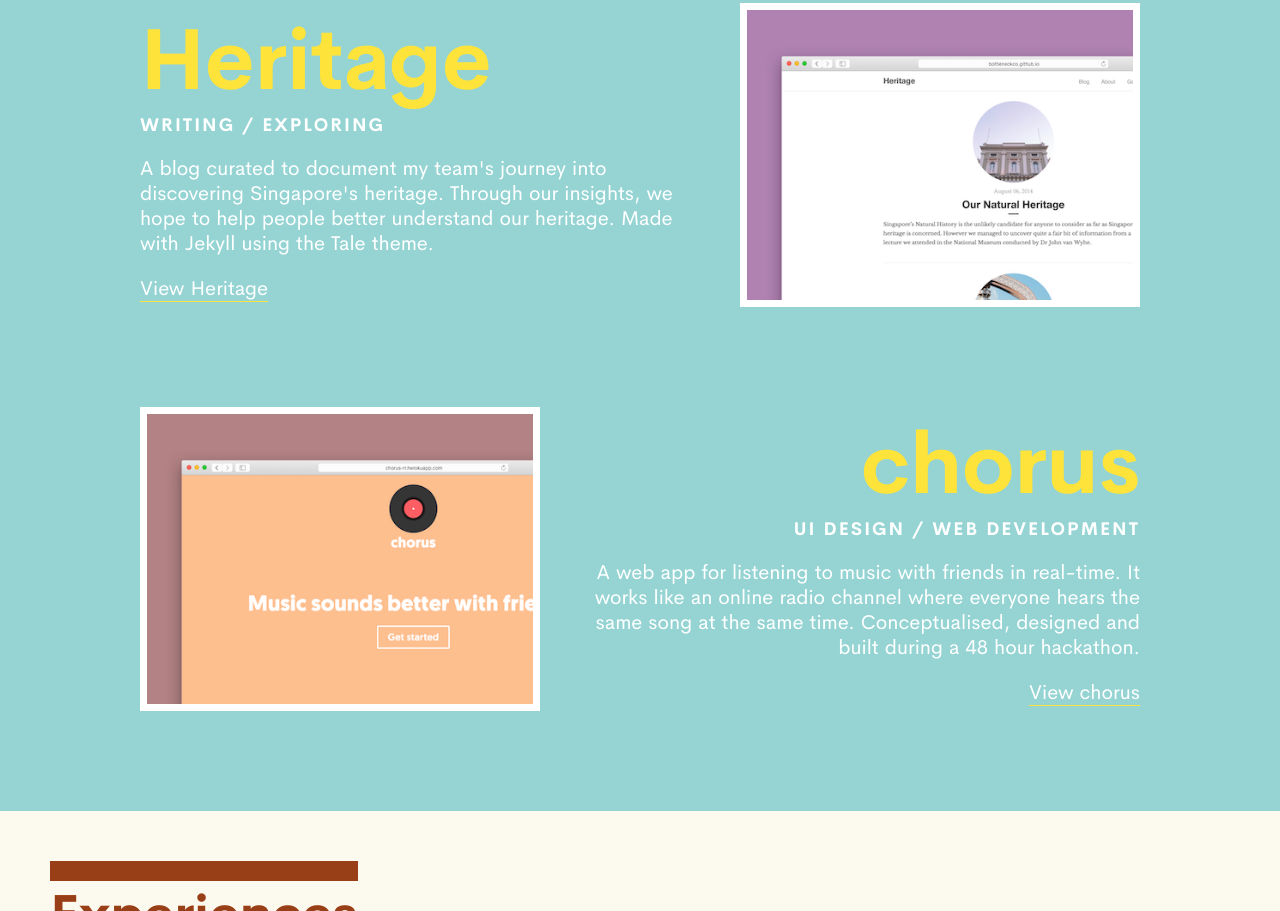
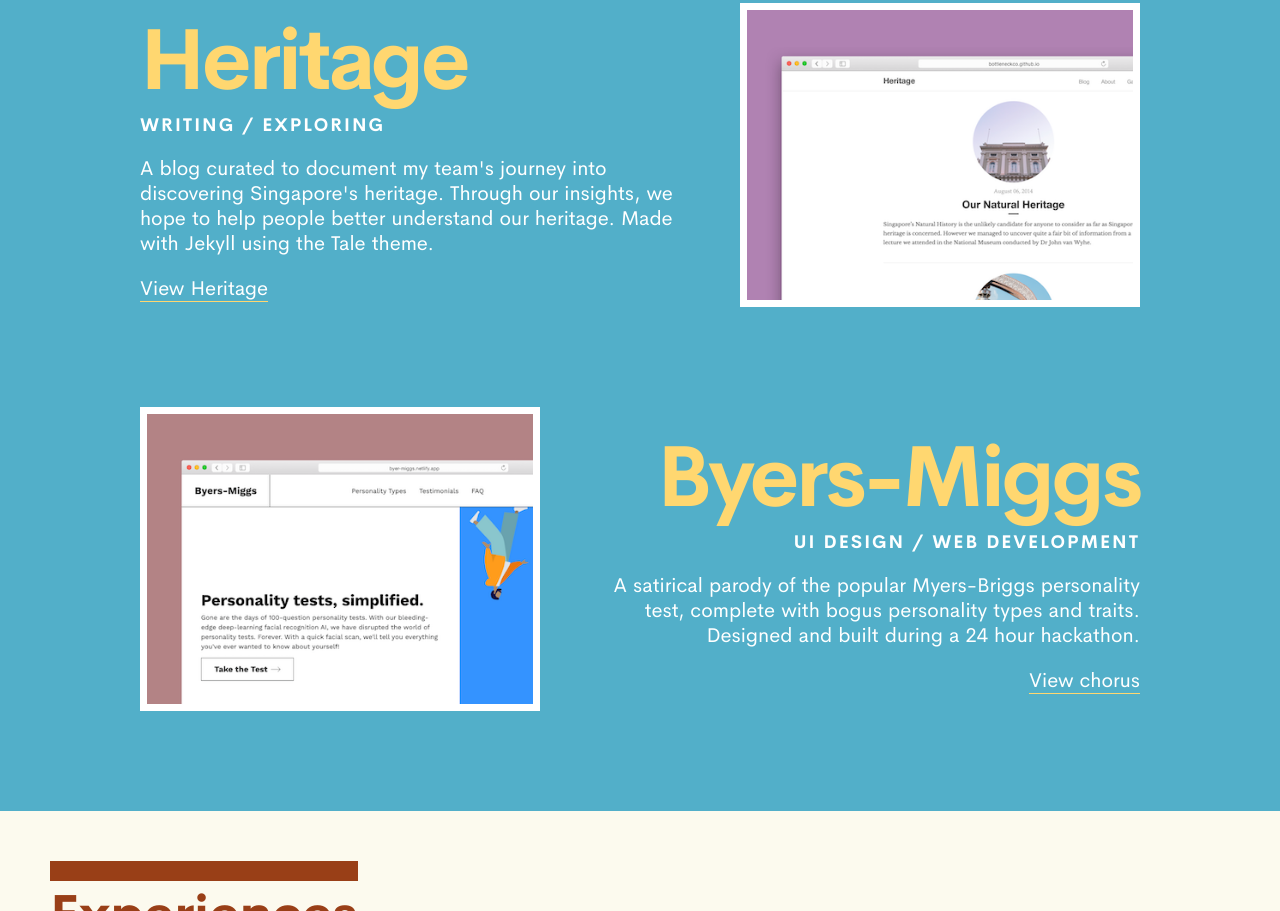
Before and after one commit to chesterhow/portfolio, a website built with Parcel: page index.html in a window 1280 px wide. Shown: the part 1792-2703 px from the top of the page. Built offline with nearby package versions, Linux system fonts and the light colour scheme.

Commit message:
Recolour projects section and add Byer-Miggs

```diff
--- a/index.html
+++ b/index.html
@@ -71,11 +71,11 @@
       </div>
 
       <div class="projects--project projects--even">
-        <img src="./assets/images/chorus.png" alt="chorus">
+        <img src="./assets/images/byers-miggs.png" alt="Byers-Miggs">
         <div class="projects--details">
-          <h1 class="projects--title">chorus</h1>
+          <h1 class="projects--title">Byers-Miggs</h1>
           <p class="projects--category">UI DESIGN / WEB DEVELOPMENT</p>
-          <p class="projects--description">A web app for listening to music with friends in real-time. It works like an online radio channel where everyone hears the same song at the same time. Conceptualised, designed and built during a 48 hour hackathon.</p>
+          <p class="projects--description">A satirical parody of the popular Myers-Briggs personality test, complete with bogus personality types and traits. Designed and built during a 24 hour hackathon.</p>
           <a href="https://chorus-rr.herokuapp.com/" class="projects--link" target="_blank">View chorus</a>
         </div>
       </div>
--- a/stylesheets/_projects.scss
+++ b/stylesheets/_projects.scss
@@ -63,6 +63,7 @@
   &--title {
     margin: 0;
     color: $summer-primary;
+    letter-spacing: -0.15rem;
 
     @media (max-width: $break-medium) {
       margin: 0.5rem 0 0.25rem;
--- a/stylesheets/_variables.scss
+++ b/stylesheets/_variables.scss
@@ -10,25 +10,25 @@ $break-large: 1024px;
  */
 
 // Spring
-$spring-base: #AACE69;
-$spring-primary: #F7F2DC;
-$spring-secondary: #51673B;
+$spring-base: #aace69;
+$spring-primary: #f7f2dc;
+$spring-secondary: #51673b;
 
 // Summer
-$summer-base: #96D4D4;
-$summer-primary: #FDE33A;
-$summer-secondary: #FFFFFF;
+$summer-base: #52afc9;
+$summer-primary: #ffd770;
+$summer-secondary: #ffffff;
 
 // Autumn
-$autumn-base: #FCFAEE;
-$autumn-primary: #EC8132;
-$autumn-secondary: #993F17;
+$autumn-base: #fcfaee;
+$autumn-primary: #ec8132;
+$autumn-secondary: #993f17;
 $autumn-fade: rgba(236, 129, 50, 0.1);
 
 // Winter
-$winter-base: #F8FEFF;
-$winter-primary: #2F70A9;
-$winter-secondary: #91D1F2;
+$winter-base: #f8feff;
+$winter-primary: #2f70a9;
+$winter-secondary: #91d1f2;
 
 // Footer
 $footer-line: rgba(47, 112, 169, 0.1);
```
Also changed, not shown: assets/images/byers-miggs.png (added).
